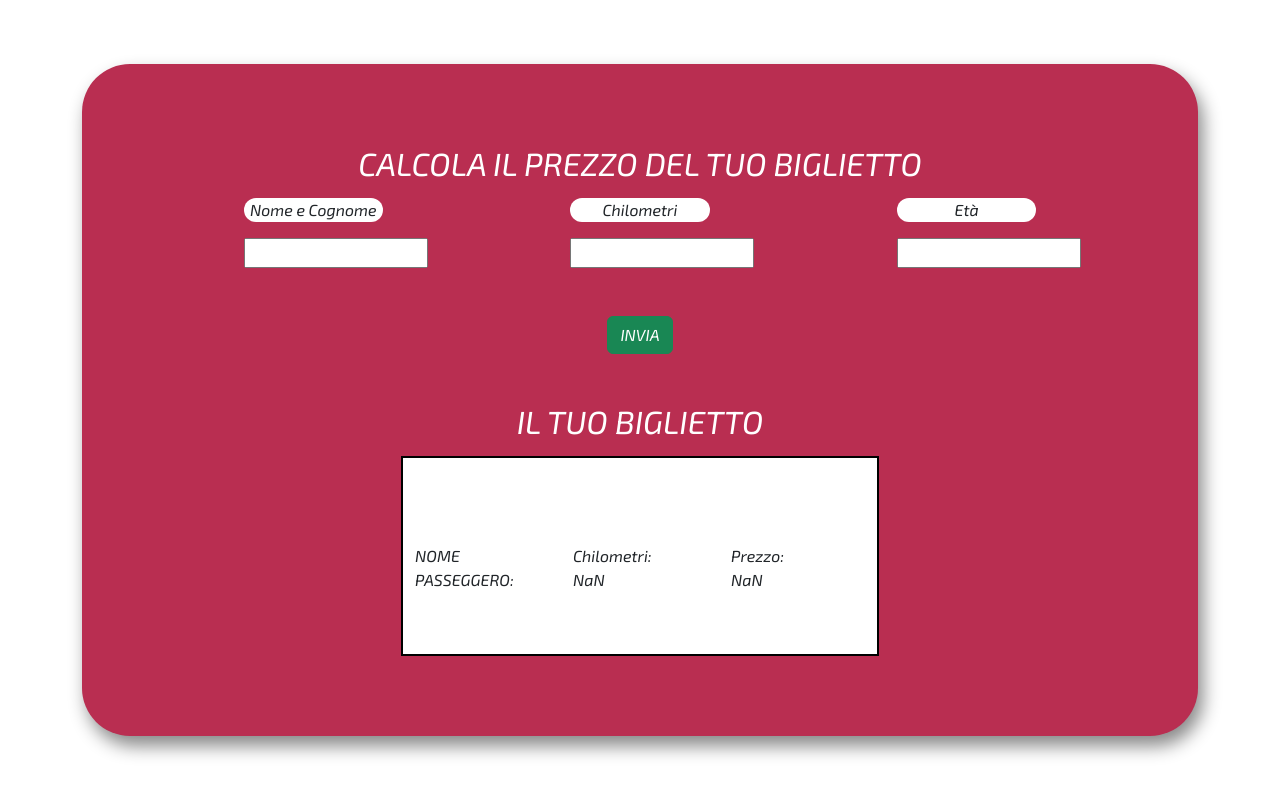
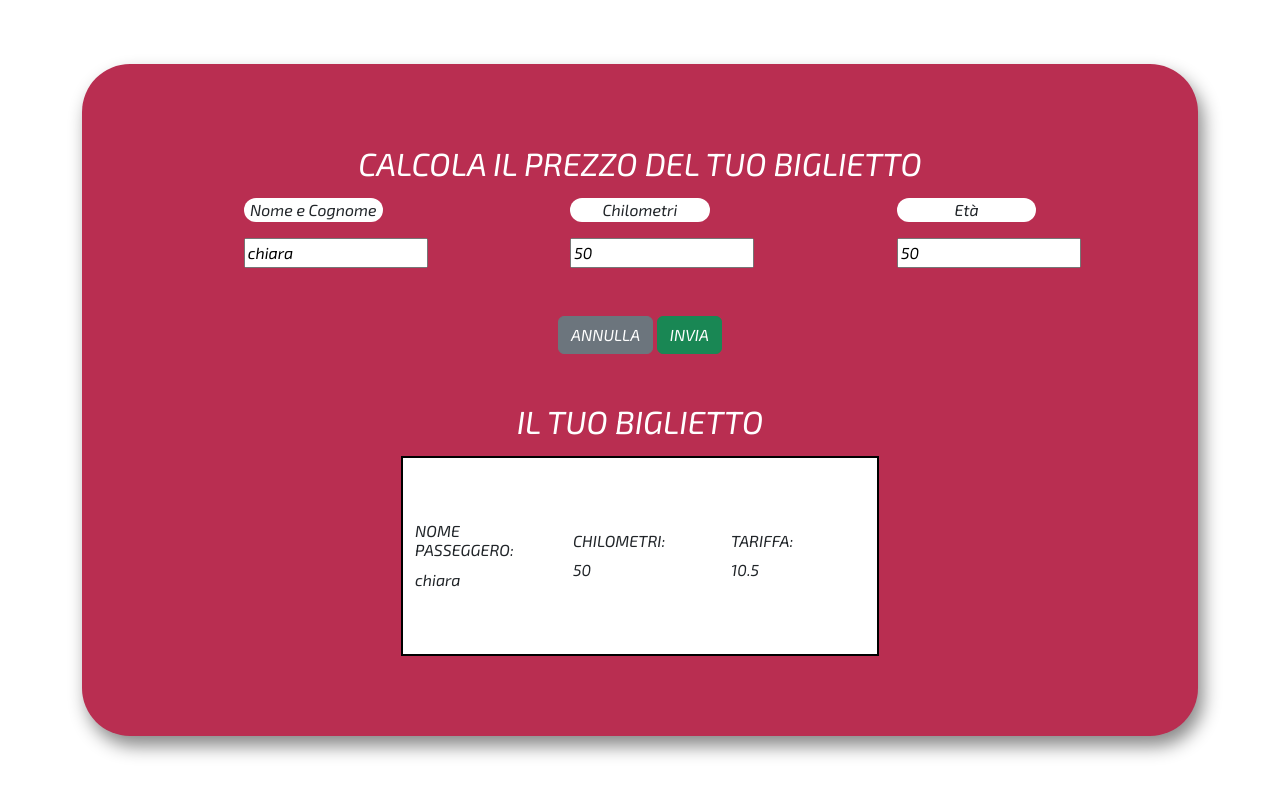
Before and after one commit to ChiaraMameli/js-biglietto-treno-form, a plain HTML site: page index.html in a window 1280 px wide. Both pictures are taken after a click on the button "INVIA". Drawn offline with nearby package versions, Linux system fonts and the light colour scheme.

Commit message:
fixed error

```diff
--- a/index.html
+++ b/index.html
@@ -20,18 +20,20 @@
             <div id="form" class="row text-center justify-content-around">
                 <div class="col-2">
                     <label for="anagraphics" class="d-block mb-3">Nome e Cognome</label>
-                    <input type="text" id="anagraphics">
+                    <input type="text" id="anagraphics" value="chiara">
                 </div>
                 <div class="col-2">
                     <label for="kilometres" class="d-block mb-3">Chilometri</label>
-                    <input type="number" id="kilometres">
+                    <input type="number" id="kilometres" value="50">
                 </div>
                 <div class="col-2">
                     <label for="age" class="d-block mb-3">Età</label>
-                    <input type="number" id="age">
+                    <input type="number" id="age" value="50">
                 </div>
                 <div class="col-12 align-self-center">
-                    <button type="button" class="btn btn-success mt-5 mb-5">INVIA</button>        </div>
+                    <button type="button" id="cancel" class="btn btn-secondary mt-5 mb-5">ANNULLA</button>
+                    <button type="button" id="send" class="btn btn-success mt-5 mb-5">INVIA</button>
+                </div>
             </div>
 
             <div id="ticket-section" class="d-none">
@@ -39,13 +41,10 @@
 
                 <div id="ticket" class="row align-items-center">
                     <div id="anagraphics-result" class="col">
-                        <h3 class="fs-6">NOME PASSEGGERO: </h2>
                     </div>
                     <div id="kilometres-result" class="col" >
-                        <span>Chilometri: </span>
                     </div>
                     <div id="price-result" class="col" >
-                        <span>Prezzo: </span>
                     </div>
 
                 </div>
--- a/js/script.js
+++ b/js/script.js
@@ -1,7 +1,9 @@
 // Variabili
 const kilometresInput = document.getElementById("kilometres");
 const ageInput = document.getElementById("age");
-const button = document.querySelector(".btn");
+const sendButton = document.getElementById("send");
+const cancelButton = document.getElementById("cancel");
+
 const anagraphicsInput = document.getElementById("anagraphics");
 
 const twentyDiscount = parseInt(20);
@@ -9,17 +11,15 @@ const fortyDiscount = parseInt(40);
 
 const resultParagraph = document.getElementById('result');
 
-// Click
-
-button.addEventListener('click', function(){
-
 const kilometresTravel = parseInt(kilometresInput.value);
 const ageTraveler = parseInt(ageInput.value);
 const anagraphics = anagraphicsInput.value;
 
-console.log(kilometresTravel);
-console.log(ageTraveler);
+const ticketSection = document.getElementById('ticket-section');
 
+// Click
+
+sendButton.addEventListener('click', function(){
 let finalPrice = kilometresTravel * 0.21;
 
 if (!isNaN(kilometresInput) || !isNaN(ageInput)) {
@@ -34,17 +34,20 @@ if (ageTraveler >= 65) {
     finalPrice = finalPrice * 0.6;
 }
 }
+
 const anagraphicsResult = document.getElementById('anagraphics-result');
-anagraphicsResult.innerText += ' ' + anagraphics;
+anagraphicsResult.innerHTML = `<h3 class="fs-6">NOME PASSEGGERO: </h2>${anagraphics}`;
 
 const kilometresResult = document.getElementById('kilometres-result')
-kilometresResult.innerText += ' ' + kilometresTravel;
+kilometresResult.innerHTML = `<h3 class="fs-6">CHILOMETRI: </h2>${kilometresTravel}`;
 
 const priceResult = document.getElementById('price-result')
-priceResult.innerText += ' ' + finalPrice;
-
-const ticketSection = document.getElementById('ticket-section');
+priceResult.innerHTML = `<h3 class="fs-6">TARIFFA: </h2>${finalPrice}`;
 
 ticketSection.className = '';
+})
+
+cancelButton.addEventListener('click', function() {
+    ticketSection.className = 'd-none';
 
 })
```
